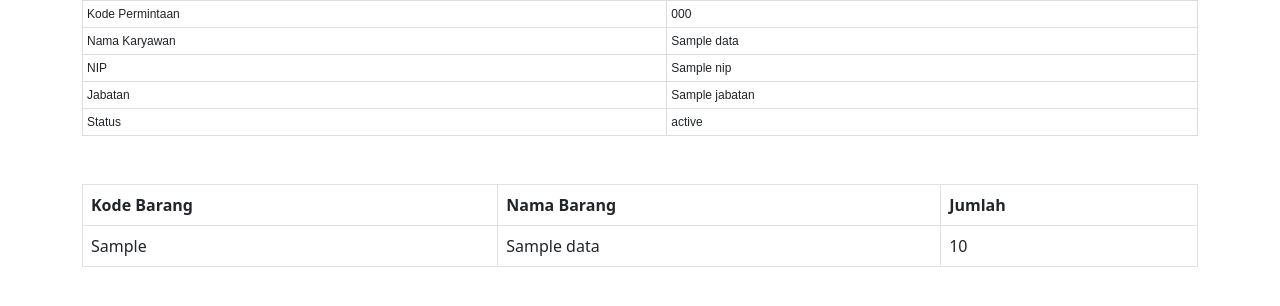
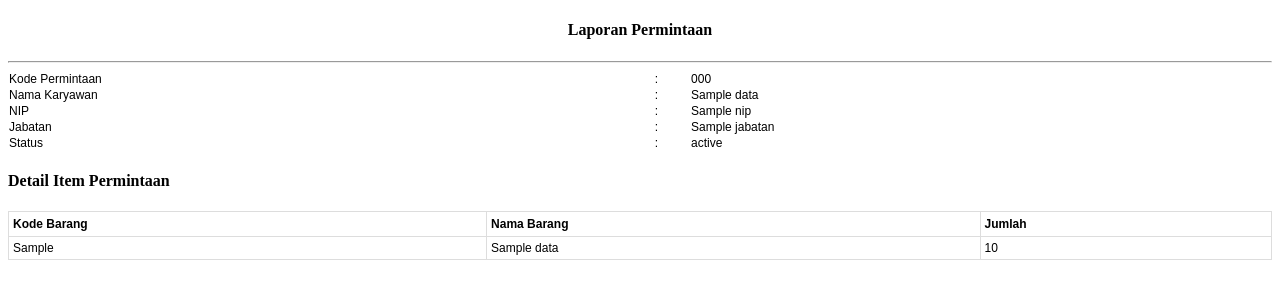
Before and after one commit to msramdan/permintaan-atk, a CodeIgniter app: the page made by application/views/permintaan/pdf.php in a window 1280 px wide. Shown: the top 306 px of the page. Run offline with CodeIgniter, Linux system fonts and the light colour scheme; the template is opened without the code that fills it: most values are stand-ins (such as "Sample title", 1, 10 or a date in 2020).

Commit message:
update table

```diff
--- a/application/config/database.php
+++ b/application/config/database.php
@@ -76,8 +76,8 @@ $query_builder = TRUE;
 $db['default'] = array(
 	'dsn'	=> '',
 	'hostname' => 'localhost',
-	'username' => 'root',
-	'password' => '',
+	'username' => 'admin',
+	'password' => 'admin123',
 	'database' => 'permintaan-atk',
 	'dbdriver' => 'mysqli',
 	'dbprefix' => '',
--- a/application/controllers/Permintaan.php
+++ b/application/controllers/Permintaan.php
@@ -173,7 +173,7 @@ class Permintaan extends MY_Controller
     {
         $data = $this->db->query("SELECT * from permintaan_detail
         join barang on barang.barang_id=permintaan_detail.barang_id
-        where permintaan_detail.permintaan_detail_id='$id'");
+        where permintaan_detail.permintaan_id='$id'");
         $output = '';
         $output .= '<table class="table table-bordered" id="dataTable" width="100%" cellspacing="0">
         <thead>
--- a/application/views/permintaan/pdf.php
+++ b/application/views/permintaan/pdf.php
@@ -5,9 +5,6 @@
     <meta charset="UTF-8">
     <meta http-equiv="X-UA-Compatible" content="IE=edge">
     <meta name="viewport" content="width=device-width, initial-scale=1.0">
-    <link href="https://cdn.jsdelivr.net/npm/bootstrap@5.0.2/dist/css/bootstrap.min.css" rel="stylesheet" integrity="sha384-EVSTQN3/azprG1Anm3QDgpJLIm9Nao0Yz1ztcQTwFspd3yD65VohhpuuCOmLASjC" crossorigin="anonymous">
-    <script src="https://cdn.jsdelivr.net/npm/bootstrap@5.0.2/dist/js/bootstrap.bundle.min.js" integrity="sha384-MrcW6ZMFYlzcLA8Nl+NtUVF0sA7MsXsP1UyJoMp4YLEuNSfAP+JcXn/tWtIaxVXM" crossorigin="anonymous"></script>
-    <title>Document</title>
     <style>
         #table {
             font-family: sans-serif;
@@ -33,36 +30,78 @@
             text-align: left;
         }
     </style>
+    <title>Laporan Permintaan</title>
+    <style>
+        #table {
+            font-family: sans-serif;
+            border-collapse: collapse;
+            width: 100%;
+            font-size: 12px;
+            text-align: left;
+            line-height: 14px
+        }
+
+        #table td,
+        #table th {
+            border: 1px solid #ddd;
+            padding: 4px;
+        }
+
+        #table th {
+            padding-top: 5px;
+            padding-bottom: 5px;
+            text-align: left;
+            background-color: #fff;
+            color: black;
+            text-align: left;
+        }
+    </style>
 </head>
 
 
 <body>
     <div class="container">
-        <table class="table" id="table">
+        <center>
+            <h4>Laporan Permintaan</h4>
+        </center>
+
+        <hr>
+        <table style="font-family: sans-serif;
+                border-collapse: collapse;
+                width: 100%;
+                font-size: 12px;
+                text-align: left;">
             <tbody>
                 <tr>
                     <td>Kode Permintaan</td>
+                    <td>:</td>
                     <td><?php echo $data[0]['code'] ?></td>
                 </tr>
                 <tr>
                     <td>Nama Karyawan</td>
+                    <td>:</td>
                     <td><?php echo $data[0]['name'] ?></td>
                 </tr>
                 <tr>
                     <td>NIP</td>
+                    <td>:</td>
                     <td><?php echo $data[0]['nip'] ?></td>
                 </tr>
                 <tr>
                     <td>Jabatan</td>
+                    <td>:</td>
                     <td><?php echo $data[0]['jabatan'] ?></td>
                 </tr>
                 <tr>
                     <td>Status</td>
+                    <td>:</td>
                     <td><?php echo $data[0]['status'] ?></td>
                 </tr>
             </tbody>
         </table>
-        <table class="mt-5 table table-bordered">
+        <h4>Detail Item Permintaan</h4>
+        <!-- <hr> -->
+        <table id="table">
             <thead>
                 <tr>
                     <th>Kode Barang</th>
--- a/application/views/permintaan/permintaan_list.php
+++ b/application/views/permintaan/permintaan_list.php
@@ -56,7 +56,7 @@
             <div class="modal-footer">
 
                 <a href="#" id="pdf" class="btn btn-warning">Download PDF</a>
-                <button type="button" class="btn btn-primary" onclick="print()">Print</button>
+                <!-- <button type="button" class="btn btn-primary" onclick="print()">Print</button> -->
                 <button type="button" class="btn btn-secondary" data-dismiss="modal">Close</button>
             </div>
         </div>
@@ -158,6 +158,8 @@
     <script type="text/javascript">
         $(document).on('click', '#detailtransaksi', function() {
             var id = $(this).data('id');
+            // console.log(id)
+
             var kode_permintaan = $(this).data('kode_permintaan');
             var nama_karyawan = $(this).data('nama_karyawan');
             var nip = $(this).data('nip');
```
